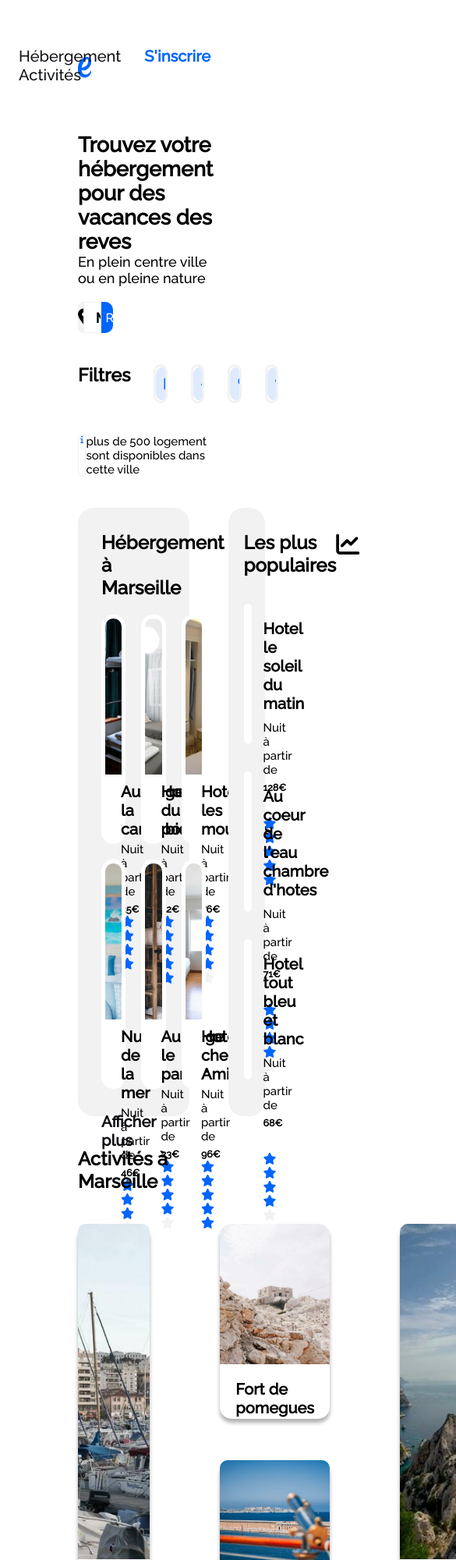
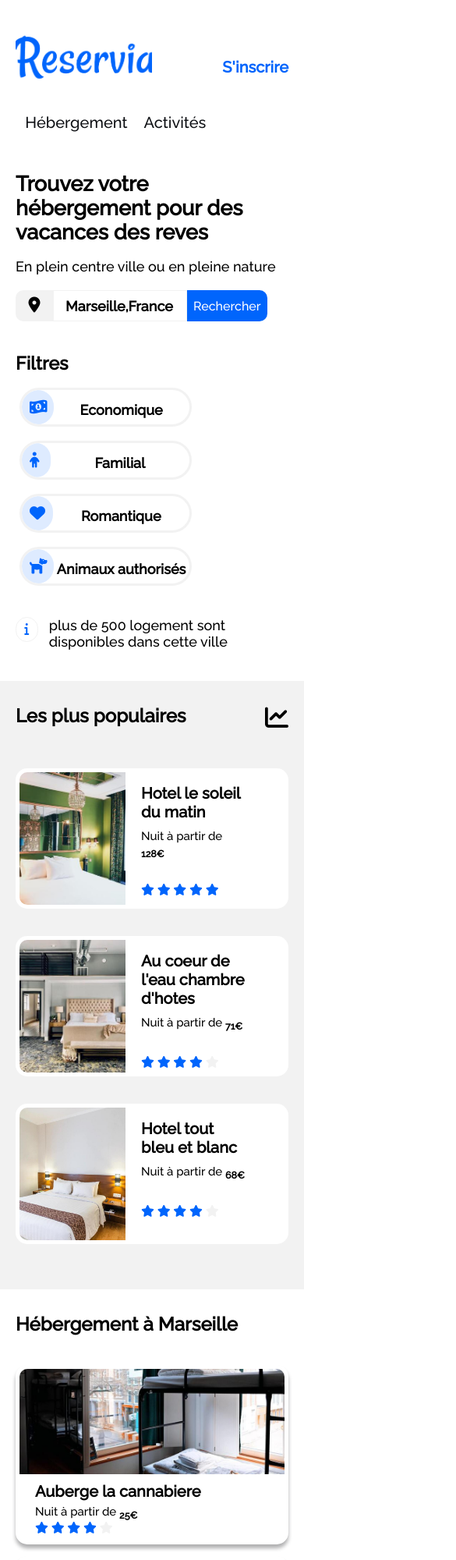
Before and after one commit to GraceLub/Reservia, a plain HTML site: page index.html in a window 390 px wide. Shown: the top 2000 px of the page at 78% size, 585 px wide, since content can reach past the window. Drawn offline with Linux system fonts and the light colour scheme.

Commit message:
Add files via upload

```diff
--- a/index.html
+++ b/index.html
@@ -19,10 +19,11 @@
              </div>
              <nav>
             <ul class="links">
-                <div class="link1">
-                 <li><a href="#hebergement" class="nav-link">Hébergement</li></a>
-                 <li><a href="#activites-a-marseille" class="nav-link">Activités</li></a>
-               </div>
+                <!-- <div class="link1">  </div>  -->
+
+                 <li class="link1"><a href="#hebergement" class="nav-link">Hébergement</li></a>
+                 <li class="link1"><a href="#activites-a-marseille" class="nav-link">Activités</li></a>
+
                 <li class="link2"><a href="#" class="nav-link-register">S'inscrire</li></a>
              </ul>
          </nav>
@@ -37,7 +38,9 @@
                <i class="fas fa-map-marker-alt"></i>
             </div>
             <form action="" class="barre-de-recherche">
-                   <input class="recherche" type="text" name="text" id="Recherche" placeholder="Marseille,France" ><input class="recherche-button" type="submit" name="submit" id="submit" value="Rechercher">
+                   <input class="recherche" type="text" name="text" id="Recherche" placeholder="Marseille,France" ><input
+                   class="recherche-button" type="submit" name="submit" id="submit" value="Rechercher">
+
 
             </form>
         </div>
--- a/style.css
+++ b/style.css
@@ -484,8 +484,8 @@ a:hover {
 
 /*MEDIA QUERY*/
 
-@media screen and (min-width: 480px) {
-  .nav-group {
+/*.@media screen and (max-width: 480px) {
+  nav-group {
     width: 100%;
     height: 160px;
   }
@@ -503,14 +503,14 @@ a:hover {
     margin: 0;
     padding: 0;
     /*position: relative;
-    right: -155px;*/
-  }
+    right: -155px;
+   }
   /*.links{
     display: flex;
     flex-direction: column;
     height: 80px;
     padding: 0;
-  }*/
+  }
   .link1 {
     display: flex;
     flex-direction: row;
@@ -532,15 +532,171 @@ a:hover {
   }
   .nav-link-register {
     width: 50%;
+  }*/
+@media screen and (max-width: 480px) {
+  header {
+    padding: 30px 20px 20px 20px;
+  }
+  .nav-group {
+    width: 100%;
+    height: 160px;
+    margin-bottom: 30px;
+  }
+  .group-un {
+    width: 50%;
+    height: 86px;
+    padding-top: 0;
+  }
+  .logo {
+    width: 100%;
+    height: 100%;
+    object-fit: cover;
+  }
+  nav {
+    width: 50%;
+    margin: 0;
+    padding: 0;
+  }
+  .link1{
+    padding-top: 95px;
+    /*border-bottom: 5px solid #f2f2f2;*/
+    margin-right: -9px;
+  }
+  .nav-link:hover{
+      border-bottom: 5px solid #0065fc;
+      border-top: none;
+      padding: 20px 0px;
+      width: 100%;
+    }
+  .link2{
+    padding-top: 24px;
+  }
+  h2{
+    padding-bottom: 18px;
+  }
+  .fa-search{
+    color: #fff;
+  }
+  .container {
+    width: 210%;
+  }
+  .filtre-group, .wrapper-filtre{
+    flex-direction: column;
+    place-items: flex-start;
+
+  }
+  .wrapper-filtre .button {
+    width: 63%;
+    margin-top: 18px;
+  }
+  .info {
+    font-size: 18px;
+    margin: 0px 0px 20px 0px;
+}
+.incon-info {
+  width: 12%;
+    height: 32px;
+    margin-right: 14px;
+  }
+  .fa-info{
+    padding-top: 6px;
+    font-size: 16px;
+  }
+  section,
+  .second-section {
+    padding: 20px 0px;
+  }
+
+  .block-two {
+    width: 100%;
+    border-radius: 0;
+  }
+  .hebergement-marseille {
+    border-radius: 0;
+    width: 100%;
+    height: 1649px;
+    margin: 0;
+    background-color: #ffff;
+    padding: 30px 20px 20px 20px;
+  }
+
+  .first-section {
+    display: flex;
+    flex-direction: column-reverse;
+    width: 100%;
+  }
+  .premiere-line-hebergement {
+    flex-direction: column;
+  }
+  .card {
+    width: 100%;
+    height: 230px;
+    margin-bottom: 15px;
+    box-shadow: 0px 5px 5px rgb(176, 176, 177);
+  }
+  .card:hover{
+    height: 230px;
+  }
+  .card-image-container {
+    height: 135px;
+    width: 100%;
+    /* background-color:red ; */
+  }
+  .deuxieme-line-hebergement {
+    flex-direction: column;
+  }
+
+  section,
+  .second-section {
+    padding: 0px 0px;
+  }
+  .second-section {
+    padding: 30px 20px 0px 20px;
+  }
+  .second-section-group {
+    display: block;
+    padding-top: 30px;
+  }
+  .second-section-images {
+    height: 240px;
+    margin-bottom: 30px;
+  }
+  .container-img-article {
+    height: 180px;
+    width: 100%;
+  }
+  .img-article {
+    object-position: top;
+  }
+  .premier-aside {
+    display: block;
+  }
+  .aside {
+    margin-bottom: 30px;
+    height: 191px;
+  }
+  .aside2 {
+    height: 228px;
+    margin-bottom: 30px;
+  }
+  .container-img-aside {
+    height: 131px;
+  }
+  .container-img-aside2 {
+    height: 168px;
+  }
+  .footer {
+    flex-direction: column;
+    width: 100%;
+    padding: 50px 20px 0px 20px;
+  }
+  .footer > * {
+    width: 100%;
+    margin-bottom: 57px;
   }
 }
-/*.first-section {
-    display: grid;
-    grid-template-columns: repeat(1,1fr);
-    background-color: #fff;
-    width: 100%;
-}
-.hebergement-marseille {
+
+/*.hebergement-marseille {
 
   background-color: #fff;
   width: 75%;
```
